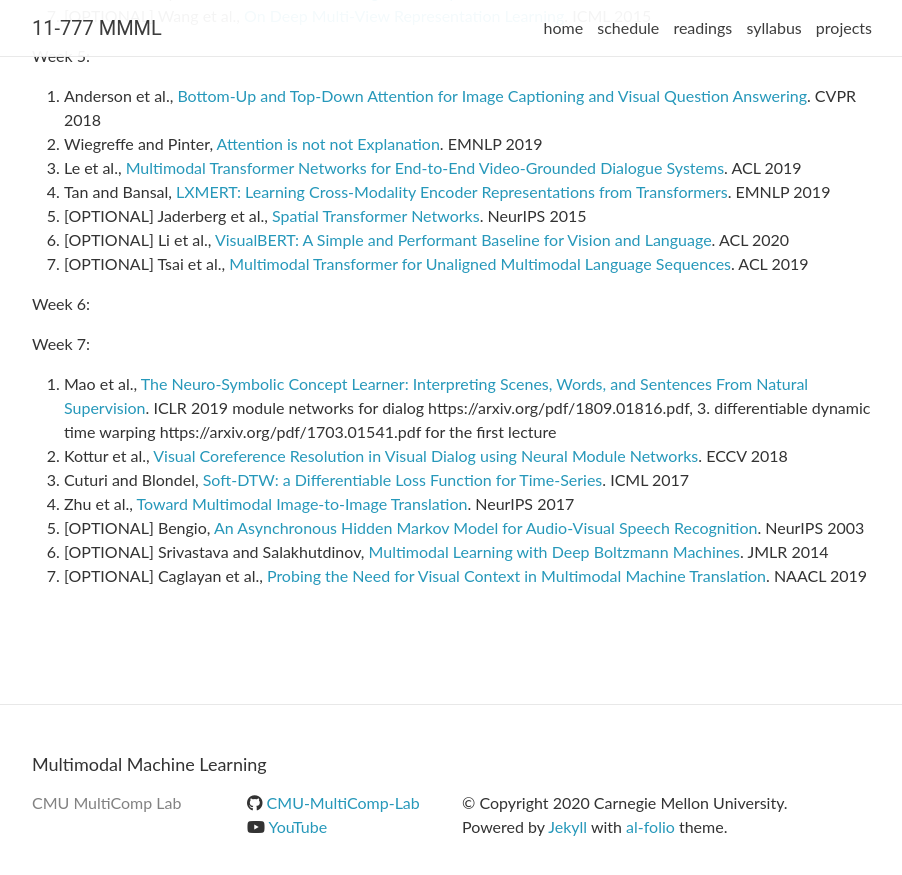
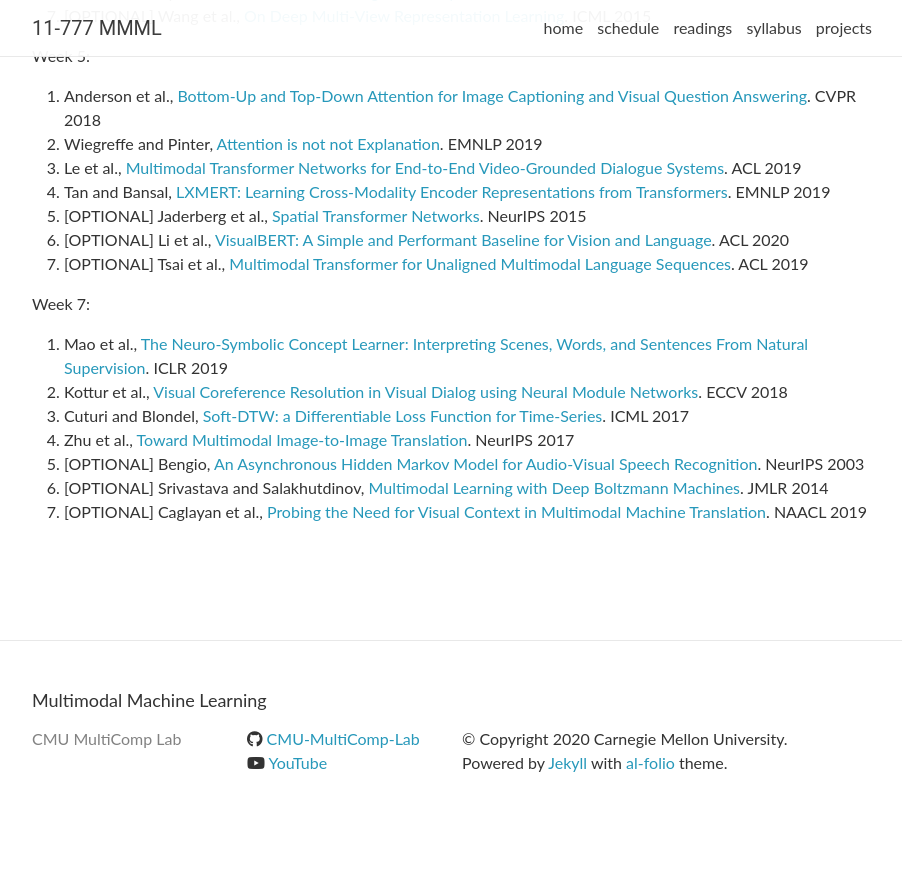
Before and after one commit to CMU-MultiComp-Lab/mmml-course, a Jekyll site: the page built from _pages/readings.md, in a window 1280 px wide and 900 px high, scrolled down 608 px. Shown: the top 875 px of the window, without its empty margins (188-1090 px from the left). Built offline with Jekyll 4.4.1, drawn with Linux system fonts in a browser that asks for light colours; nearby versions of some CDN libraries; comment, search, counter and statistics services are not loaded; after the commit the page ends 1444 px from its top, so only the background shows below that.

Commit message:
Update readings.md

```diff
--- a/_pages/readings.md
+++ b/_pages/readings.md
@@ -32,11 +32,8 @@ Week 5:
 6. [OPTIONAL] Li et al., [VisualBERT: A Simple and Performant Baseline for Vision and Language](https://piazza.com/class_profile/get_resource/kcnr11wq24q6z7/kfmv9dtadtq6tn). ACL 2020
 7. [OPTIONAL] Tsai et al., [Multimodal Transformer for Unaligned Multimodal Language Sequences](https://piazza.com/class_profile/get_resource/kcnr11wq24q6z7/kfmv9cwlllz6ra). ACL 2019
 
-Week 6:
-
 Week 7:
 1. Mao et al., [The Neuro-Symbolic Concept Learner: Interpreting Scenes, Words, and Sentences From Natural Supervision](https://arxiv.org/pdf/1904.12584.pdf). ICLR 2019
-module networks for dialog https://arxiv.org/pdf/1809.01816.pdf, 3. differentiable dynamic time warping https://arxiv.org/pdf/1703.01541.pdf for the first lecture
 2. Kottur et al., [Visual Coreference Resolution in Visual Dialog using Neural Module Networks](https://arxiv.org/pdf/1809.01816.pdf). ECCV 2018
 3. Cuturi and Blondel, [Soft-DTW: a Differentiable Loss Function for Time-Series](https://arxiv.org/pdf/1703.01541.pdf). ICML 2017
 4. Zhu et al., [Toward Multimodal Image-to-Image Translation](https://papers.nips.cc/paper/6650-toward-multimodal-image-to-image-translation.pdf). NeurIPS 2017
```
